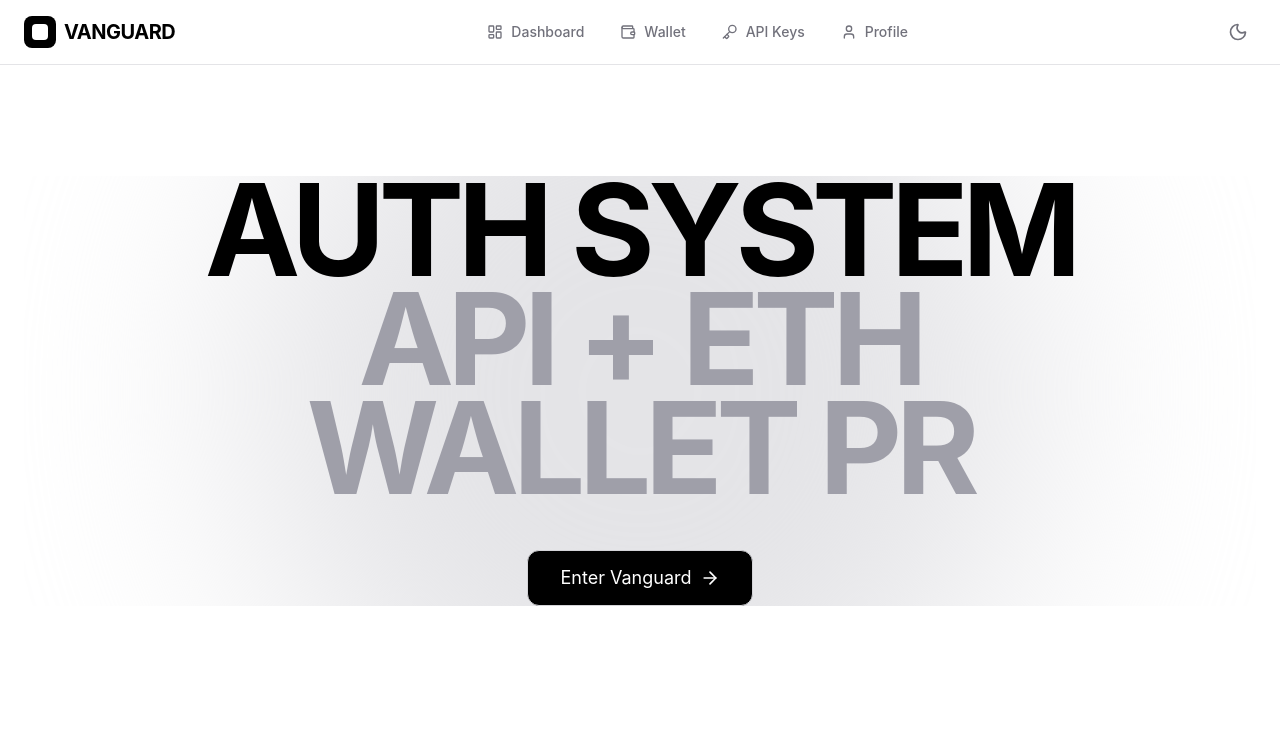
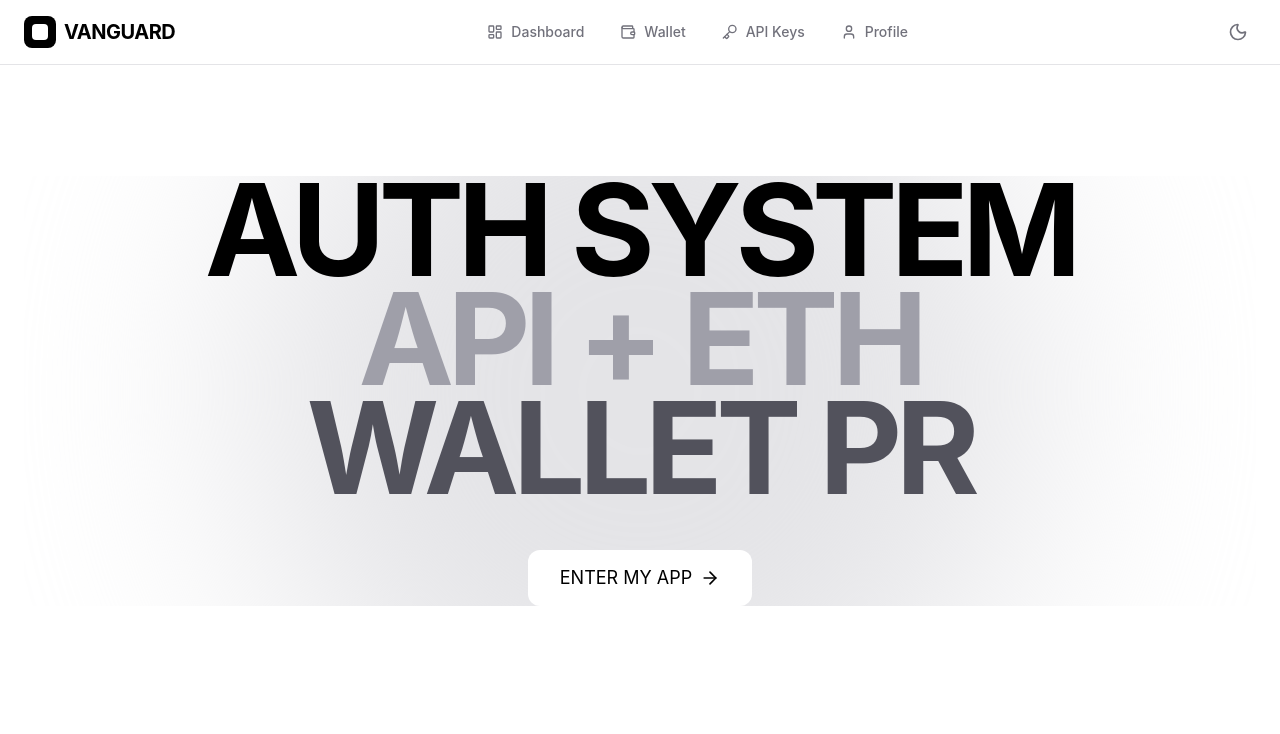
Before and after one commit to Teamthy/mastergo_pr, a Next.js app in the folder frontend/: page / in a window 1280 px wide. Shown: the top 734 px of the page. Built offline with nearby package versions, Linux system fonts and the light colour scheme.

Commit message:
feat(home): redirect authenticated users

```diff
--- a/frontend/app/page.tsx
+++ b/frontend/app/page.tsx
@@ -4,16 +4,25 @@ import { motion } from "framer-motion";
 import { ArrowRight, Shield, Zap, Globe, LayoutDashboard } from "lucide-react";
 import Link from "next/link";
 import { useAuth } from "@/lib/AuthContext";
+import { useRouter } from "next/navigation";
+import { useEffect } from "react";
 
-export default function Home() {
-  const { user } = useAuth();
+
+export default function HomePage() {
+  const { user, loading } = useAuth();
+  const router = useRouter();
+
+
+  if (loading) return null;
 
   return (
     <div className="flex flex-col gap-32 pt-20">
-      {/* Hero Section */}
+
+
+
+      {/* Landing Page (only if logged in or before auth) */}
       <section className="relative overflow-hidden">
         <div className="flex flex-col items-center text-center gap-12 relative z-10">
-
 
           <motion.h1
             initial={{ opacity: 0, y: 20 }}
@@ -21,11 +30,16 @@ export default function Home() {
             transition={{ delay: 0.2, duration: 0.8 }}
             className="text-6xl md:text-9xl font-bold tracking-tighter leading-[0.85] uppercase max-w-4xl"
           >
-            AUTH SYSTEM  <br />
-            <span className="text-zinc-400">API + ETH WALLET PR</span>
+            AUTH SYSTEM <br />
+            <span className="text-zinc-400">
+              API + ETH<br />
+            </span>
+
+            <span className="text-zinc-600">
+
+              WALLET PR
+            </span>
           </motion.h1>
-
-
 
           <motion.div
             initial={{ opacity: 0, y: 10 }}
@@ -41,19 +55,16 @@ export default function Home() {
                 </button>
               </Link>
             ) : (
-              <Link href="/auth/signup">
-                <button className="h-14 px-8 text-lg rounded-xl bg-black text-white flex items-center rounded-xl border border-zinc-300">
-                  Enter Vanguard
+              <Link href="/auth">
+                <button className="h-14 px-8 text-lg rounded-xl bg-white text-black flex items-center">
+                  ENTER MY APP
                   <ArrowRight className="ml-2" size={20} />
                 </button>
               </Link>
             )}
-
-
           </motion.div>
         </div>
 
-        {/* Background */}
         <div className="absolute top-1/2 left-1/2 -translate-x-1/2 -translate-y-1/2 w-[800px] h-[800px] bg-zinc-200 dark:bg-zinc-900/20 blur-[120px] rounded-full -z-10" />
       </section>
 
@@ -99,6 +110,7 @@ export default function Home() {
           </motion.div>
         ))}
       </section>
+
     </div>
   );
 }
```
